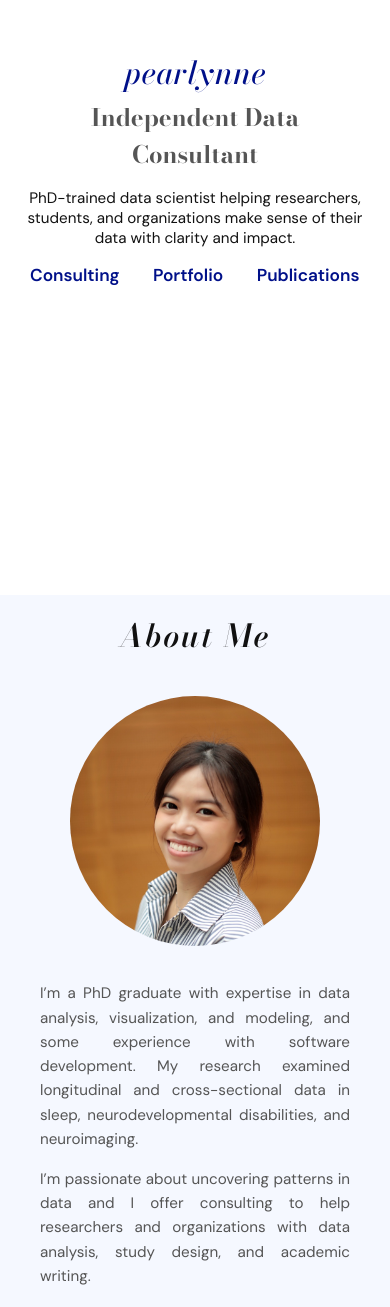
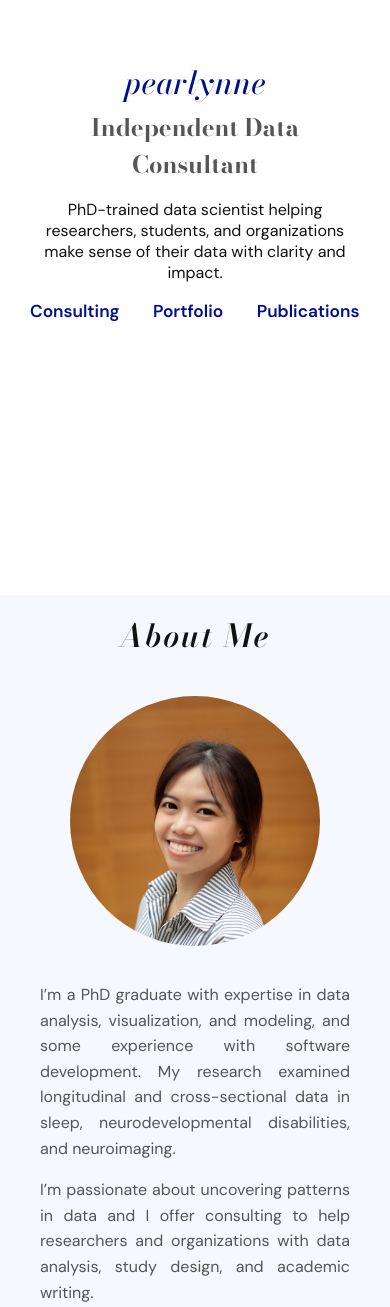
Before and after one commit to pearlynne/pearlynne.github.io, a React (Vite) app: page / in a window 390 px wide. Shown: the part 249-1556 px from the top of the page. Built offline with nearby package versions, Linux system fonts and the light colour scheme; a web font is replaced by a local one.

Commit message:
Make font size and Section padding responsive for mobile

```diff
--- a/src/styles/global.css
+++ b/src/styles/global.css
@@ -3,7 +3,7 @@
    - Resets, base typography, colors
    ================================ */
 
-@import url('https://fonts.googleapis.com/css2?family=Bodoni+Moda:ital,opsz,wght@0,6..96,400..900;1,6..96,400..900&family=DM+Sans:ital,opsz,wght@0,9..40,100..1000;1,9..40,100..1000&family=Petit+Formal+Script&family=Pinyon+Script&display=swap');
+@import url("https://fonts.googleapis.com/css2?family=Bodoni+Moda:ital,opsz,wght@0,6..96,400..900;1,6..96,400..900&family=DM+Sans:ital,opsz,wght@0,9..40,100..1000;1,9..40,100..1000&family=Petit+Formal+Script&family=Pinyon+Script&display=swap");
 
 /* Global resets and variables */
 :root {
@@ -41,7 +41,7 @@ body {
 
 main {
   flex: 1;
-  overflow-y: auto;
+  /* overflow-y: auto; */
   scroll-snap-type: y mandatory;
   scroll-behavior: smooth;
 }
@@ -66,7 +66,7 @@ a:hover {
 }
 
 p {
-  font-size: clamp(0.95rem, 2.5vw, 1.1rem);
+  font-size: clamp(1rem, 2.5vw, 1.1rem);
 }
 
 img {
@@ -77,29 +77,26 @@ img {
 section {
   min-height: 100vh;
   scroll-snap-align: start;
+  scroll-snap-stop: always;
   display: flex;
   flex-direction: column;
   justify-content: center;
   align-items: center;
-  padding: 3rem 2rem;
+ padding-inline: max(2.5rem, 5vw);
+padding-block: 2rem;
   position: relative;
 }
 
-.page-snap section {
-  min-height: 100vh;
-  scroll-snap-align: start;
-  display: flex;
-  flex-direction: column;
-  justify-content: center;
-  align-items: center;
+section:first-of-type {
+  padding-top: max(calc(var(--header-height) + 0.5rem), 2rem);
 }
 
-/* Mobile scaling */
-@media (max-width: 768px) {
+section:last-of-type {
+  min-height: calc(100vh - 10rem); /* desktop estimate */
 }
 
-@media (max-width: 480px) {
-  section {
-    padding: 2.5rem;
+@media (max-width: 768px) {
+  section:last-of-type {
+    min-height: calc(100vh - 14rem); /* stacked footer estimate */
   }
 }
```
